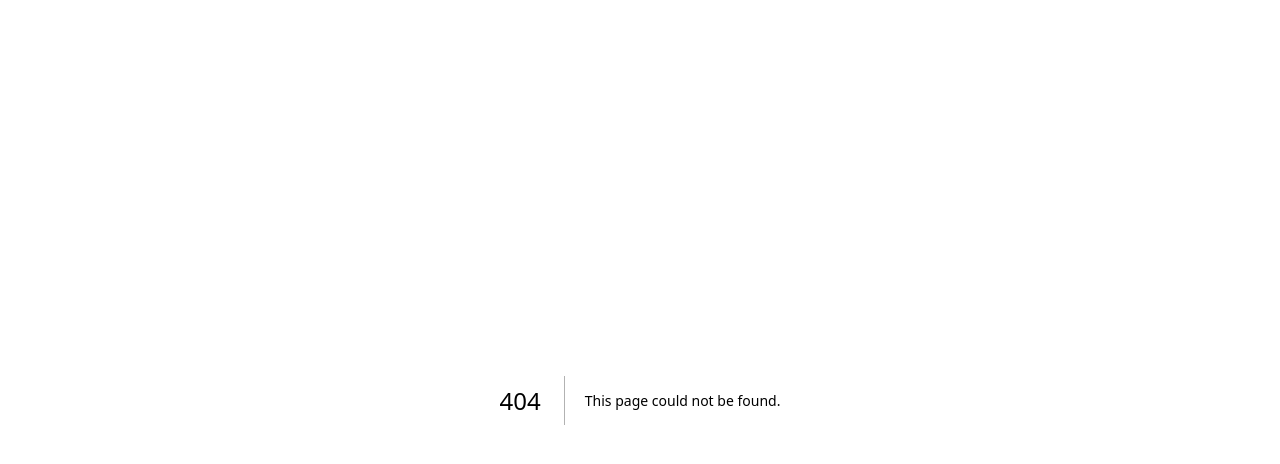
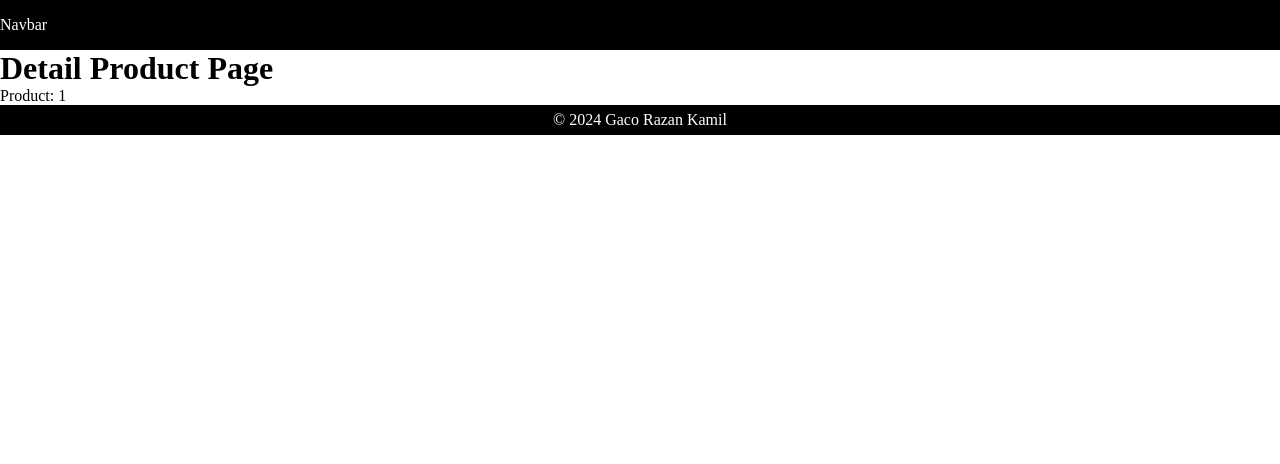
Before and after one commit to Gin-Arata/belajar-nextjs, a Next.js app: page /product/1 in a window 1280 px wide. Before the commit this address had no page. Shown: the top 464 px of the page. Built offline with nearby package versions, Linux system fonts and the light colour scheme.

Commit message:
NextJS - Routing & Layouts

```diff
--- /dev/null
+++ b/src/Components/Layouts/AppShell/index.tsx
@@ -0,0 +1,20 @@
+import NavbarLayout from "../NavbarLayout";
+import FooterLayout from "../FooterLayout";
+
+type AppShellLayoutProps = {
+  children: React.ReactNode;
+};
+
+const AppShellLayout = (props: AppShellLayoutProps) => {
+  const { children } = props;
+
+  return (
+    <main>
+      <NavbarLayout />
+      {children}
+      <FooterLayout />
+    </main>
+  );
+};
+
+export default AppShellLayout;
--- /dev/null
+++ b/src/Components/Layouts/FooterLayout/index.tsx
@@ -0,0 +1,9 @@
+const FooterLayout = () => {
+  return (
+    <footer className="footer">
+      <p>&copy; 2024 Gaco Razan Kamil</p>
+    </footer>
+  );
+};
+
+export default FooterLayout;
--- /dev/null
+++ b/src/Components/Layouts/NavbarLayout/index.tsx
@@ -0,0 +1,9 @@
+const NavbarLayout = () => {
+  return (
+    <div className="navbar">
+      <p>Navbar</p>
+    </div>
+  );
+};
+
+export default NavbarLayout;
--- a/src/pages/_app.tsx
+++ b/src/pages/_app.tsx
@@ -1,6 +1,11 @@
-// import "@/styles/globals.css";
+import AppShellLayout from "@/Components/Layouts/AppShell";
+import "@/styles/globals.css";
 import type { AppProps } from "next/app";
 
 export default function App({ Component, pageProps }: AppProps) {
-  return <Component {...pageProps} />;
+  return (
+    <AppShellLayout>
+      <Component {...pageProps} />
+    </AppShellLayout>
+  );
 }
--- a/src/pages/index.tsx
+++ b/src/pages/index.tsx
@@ -1,7 +1,3 @@
-import { Inter } from "next/font/google";
-
-const inter = Inter({ subsets: ["latin"] });
-
 export default function Home() {
   return (
     <div>
--- /dev/null
+++ b/src/pages/product/[id].tsx
@@ -0,0 +1,14 @@
+import { useRouter } from "next/router";
+
+const DetailProductPage = () => {
+    const { query } = useRouter();
+
+  return (
+    <div>
+      <h1>Detail Product Page</h1>
+      <p>Product: { query.id }</p>
+    </div>
+  );
+};
+
+export default DetailProductPage;
--- a/src/styles/globals.css
+++ b/src/styles/globals.css
@@ -1,78 +1,3 @@
-:root {
-  --max-width: 1100px;
-  --border-radius: 12px;
-  --font-mono: ui-monospace, Menlo, Monaco, "Cascadia Mono", "Segoe UI Mono",
-    "Roboto Mono", "Oxygen Mono", "Ubuntu Monospace", "Source Code Pro",
-    "Fira Mono", "Droid Sans Mono", "Courier New", monospace;
-
-  --foreground-rgb: 0, 0, 0;
-  --background-start-rgb: 214, 219, 220;
-  --background-end-rgb: 255, 255, 255;
-
-  --primary-glow: conic-gradient(
-    from 180deg at 50% 50%,
-    #16abff33 0deg,
-    #0885ff33 55deg,
-    #54d6ff33 120deg,
-    #0071ff33 160deg,
-    transparent 360deg
-  );
-  --secondary-glow: radial-gradient(
-    rgba(255, 255, 255, 1),
-    rgba(255, 255, 255, 0)
-  );
-
-  --tile-start-rgb: 239, 245, 249;
-  --tile-end-rgb: 228, 232, 233;
-  --tile-border: conic-gradient(
-    #00000080,
-    #00000040,
-    #00000030,
-    #00000020,
-    #00000010,
-    #00000010,
-    #00000080
-  );
-
-  --callout-rgb: 238, 240, 241;
-  --callout-border-rgb: 172, 175, 176;
-  --card-rgb: 180, 185, 188;
-  --card-border-rgb: 131, 134, 135;
-}
-
-@media (prefers-color-scheme: dark) {
-  :root {
-    --foreground-rgb: 255, 255, 255;
-    --background-start-rgb: 0, 0, 0;
-    --background-end-rgb: 0, 0, 0;
-
-    --primary-glow: radial-gradient(rgba(1, 65, 255, 0.4), rgba(1, 65, 255, 0));
-    --secondary-glow: linear-gradient(
-      to bottom right,
-      rgba(1, 65, 255, 0),
-      rgba(1, 65, 255, 0),
-      rgba(1, 65, 255, 0.3)
-    );
-
-    --tile-start-rgb: 2, 13, 46;
-    --tile-end-rgb: 2, 5, 19;
-    --tile-border: conic-gradient(
-      #ffffff80,
-      #ffffff40,
-      #ffffff30,
-      #ffffff20,
-      #ffffff10,
-      #ffffff10,
-      #ffffff80
-    );
-
-    --callout-rgb: 20, 20, 20;
-    --callout-border-rgb: 108, 108, 108;
-    --card-rgb: 100, 100, 100;
-    --card-border-rgb: 200, 200, 200;
-  }
-}
-
 * {
   box-sizing: border-box;
   padding: 0;
@@ -85,23 +10,24 @@ body {
   overflow-x: hidden;
 }
 
-body {
-  color: rgb(var(--foreground-rgb));
-  background: linear-gradient(
-      to bottom,
-      transparent,
-      rgb(var(--background-end-rgb))
-    )
-    rgb(var(--background-start-rgb));
-}
-
 a {
   color: inherit;
   text-decoration: none;
 }
 
-@media (prefers-color-scheme: dark) {
-  html {
-    color-scheme: dark;
-  }
+.navbar {
+  display: flex;
+  align-items:center;
+  height: 50px;
+  background-color: #000;
+  color: #fff;
 }
+
+.footer {
+  display: flex;
+  justify-content: center;
+  align-items: center;
+  height: 30px;
+  background-color: #000;
+  color: #fff;
+}
```
Also changed, not shown: src/pages/about/index.tsx (added, +9 -0 lines), src/pages/product/index.tsx (added, +9 -0 lines).
